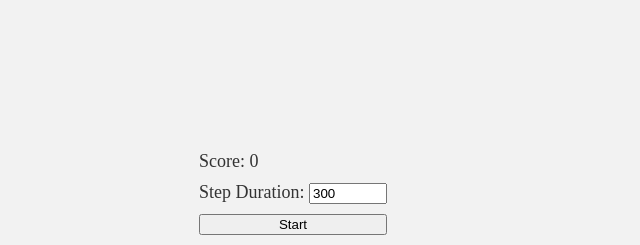
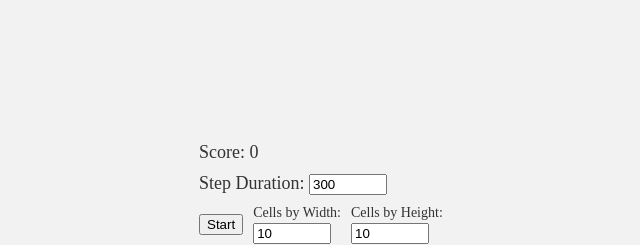
Before and after one commit to atrubin92/trubin.dev, a Flask app: page / in a window 1280 px wide. Shown: the top 245 px of the page, without its empty margins (239-879 px from the left). Run offline with Flask 3, Linux system fonts and the light colour scheme.

Commit message:
add the fields "Cells by Width" and "Cells by Height" in index.html

```diff
--- a/templates/index.html
+++ b/templates/index.html
@@ -39,6 +39,23 @@
       font-size: 18px;
       color: #333;
     }
+
+    #gameStateContainer {
+      display: flex;
+      gap: 10px;
+      align-items: center;
+    }
+
+    .input-cell-size {
+      display: flex;
+      flex-direction: column;
+      font-size: 14px;
+      color: #333;
+    }
+
+    .input-cell-size label {
+      margin-bottom: 2px;
+    }
   </style>
 </head>
 
@@ -50,7 +67,17 @@
         <label for="stepDurationInput">Step Duration:</label>
         <input type="number" id="stepDurationInput" value="300" min="50" max="2000" step="50" style="width: 70px;" />
       </div>
-      <button id="startPauseButton">Start</button>
+      <div id="gameStateContainer">
+        <button id="startPauseButton">Start</button>
+        <div class="input-cell-size">
+          <label for="canvasWidthInput">Cells by Width:</label>
+          <input type="number" id="canvasHeightInput" value="10" min="1" max="40" step="1" style="width: 70px;" />
+        </div>
+        <div class="input-cell-size">
+          <label for="canvasHeightInput">Cells by Height:</label>
+          <input type="number" id="canvasHeightInput" value="10" min="1" max="40" step="1" style="width: 70px;" />
+        </div>
+      </div>
     </div>
     <canvas id="gameCanvas" width="400" height="400"></canvas>
   </div>
```
